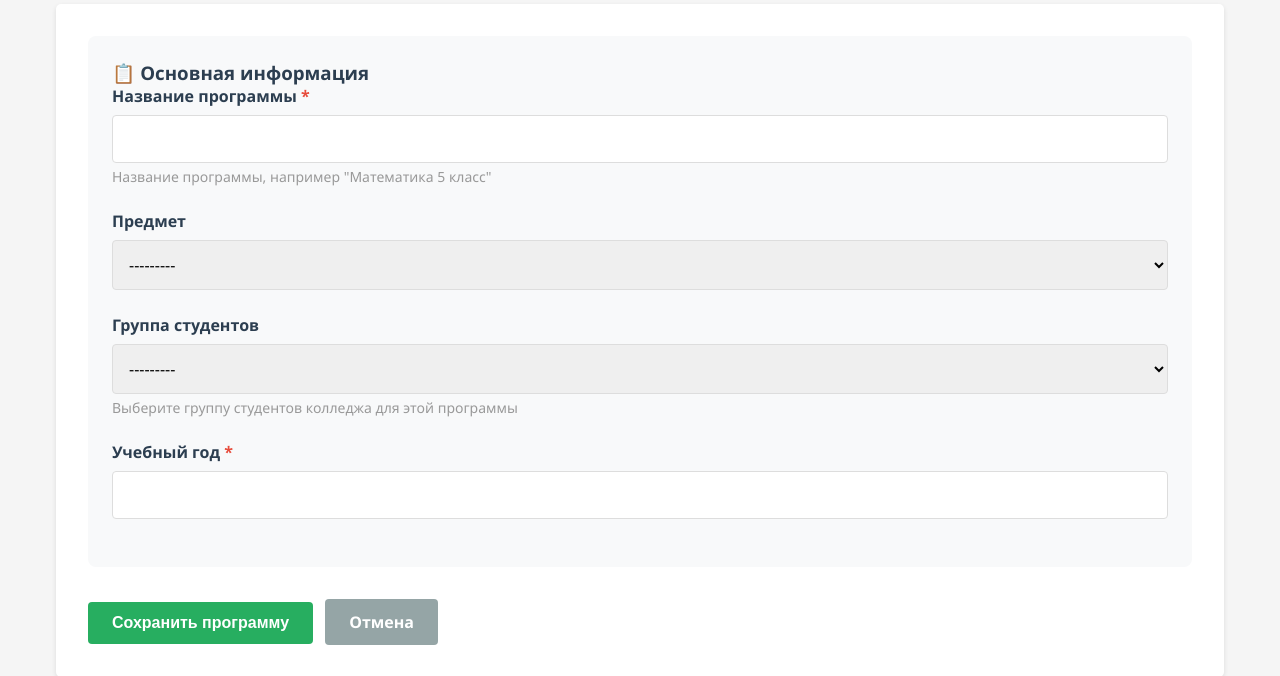
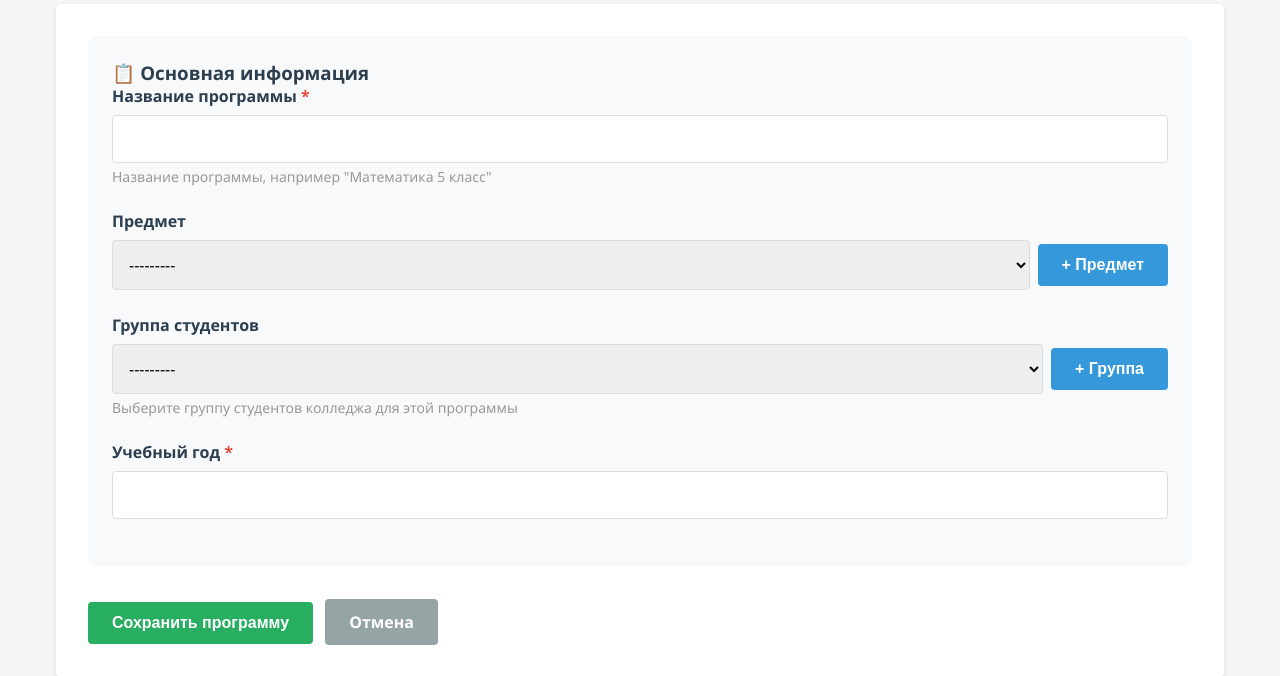
Before and after one commit to dinasarsenbinova-creator/django-teacher-assistant, a Django app: page /teacher/curriculum/create/ in a window 1280 px wide. Shown: the part 291-967 px from the top of the page. Run offline with Django 4.2, Linux system fonts and the light colour scheme; the visitor is signed in with stand-in values (Sample User, id 1); data that the repository does not hold is empty.

Commit message:
Allow quick add subject/group on curriculum form

```diff
--- a/teacher/templates/teacher/curriculum_form.html
+++ b/teacher/templates/teacher/curriculum_form.html
@@ -33,7 +33,12 @@
             <!-- Предмет -->
             <div class="form-group">
                 <label for="{{ form.subject.id_for_label }}">{{ form.subject.label }}</label>
-                {{ form.subject }}
+                <div style="display: flex; gap: 0.5rem; align-items: center;">
+                    <div style="flex: 1;">
+                        {{ form.subject }}
+                    </div>
+                    <button type="button" onclick="openQuickAddSubject()" class="btn" style="background:#3498db; margin:0;">+ Предмет</button>
+                </div>
                 {% if form.subject.errors %}
                     <small style="color: #e74c3c;">{{ form.subject.errors }}</small>
                 {% endif %}
@@ -42,7 +47,12 @@
             <!-- Группа студентов -->
             <div class="form-group">
                 <label for="{{ form.student_group.id_for_label }}">{{ form.student_group.label }}</label>
-                {{ form.student_group }}
+                <div style="display: flex; gap: 0.5rem; align-items: center;">
+                    <div style="flex: 1;">
+                        {{ form.student_group }}
+                    </div>
+                    <button type="button" onclick="openQuickAddGroup()" class="btn" style="background:#3498db; margin:0;">+ Группа</button>
+                </div>
                 {% if form.student_group.errors %}
                     <small style="color: #e74c3c;">{{ form.student_group.errors }}</small>
                 {% endif %}
@@ -129,4 +139,6 @@
         }
     </style>
 </div>
+
+{% include "teacher/quick_add_modal.html" %}
 {% endblock %}
--- a/teacher/templates/teacher/quick_add_modal.html
+++ b/teacher/templates/teacher/quick_add_modal.html
@@ -75,8 +75,10 @@ document.getElementById('quickAddForm').addEventListener('submit', function(e) {
     .then(data => {
         if (data.success) {
             // Добавляем новый элемент в селект (если возможно)
-            const selectName = formType === 'subject' ? 'subject' : 'class_name';
-            const selects = document.querySelectorAll(`select[name="${selectName}"]`);
+            const selectSelector = formType === 'subject'
+                ? 'select[name="subject"]'
+                : 'select[name="class_name"], select[name="student_group"]';
+            const selects = document.querySelectorAll(selectSelector);
             selects.forEach(select => {
                 const newOption = document.createElement('option');
                 newOption.value = data.id;
```
